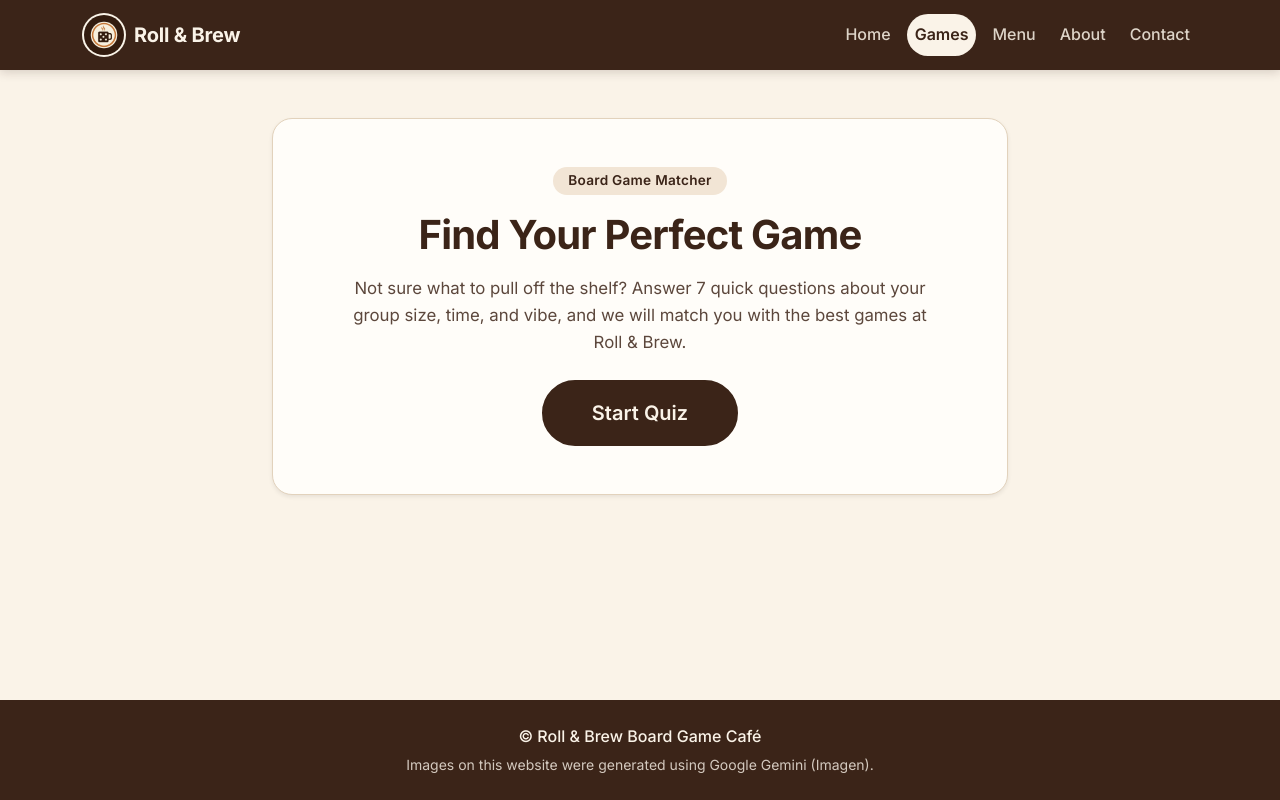
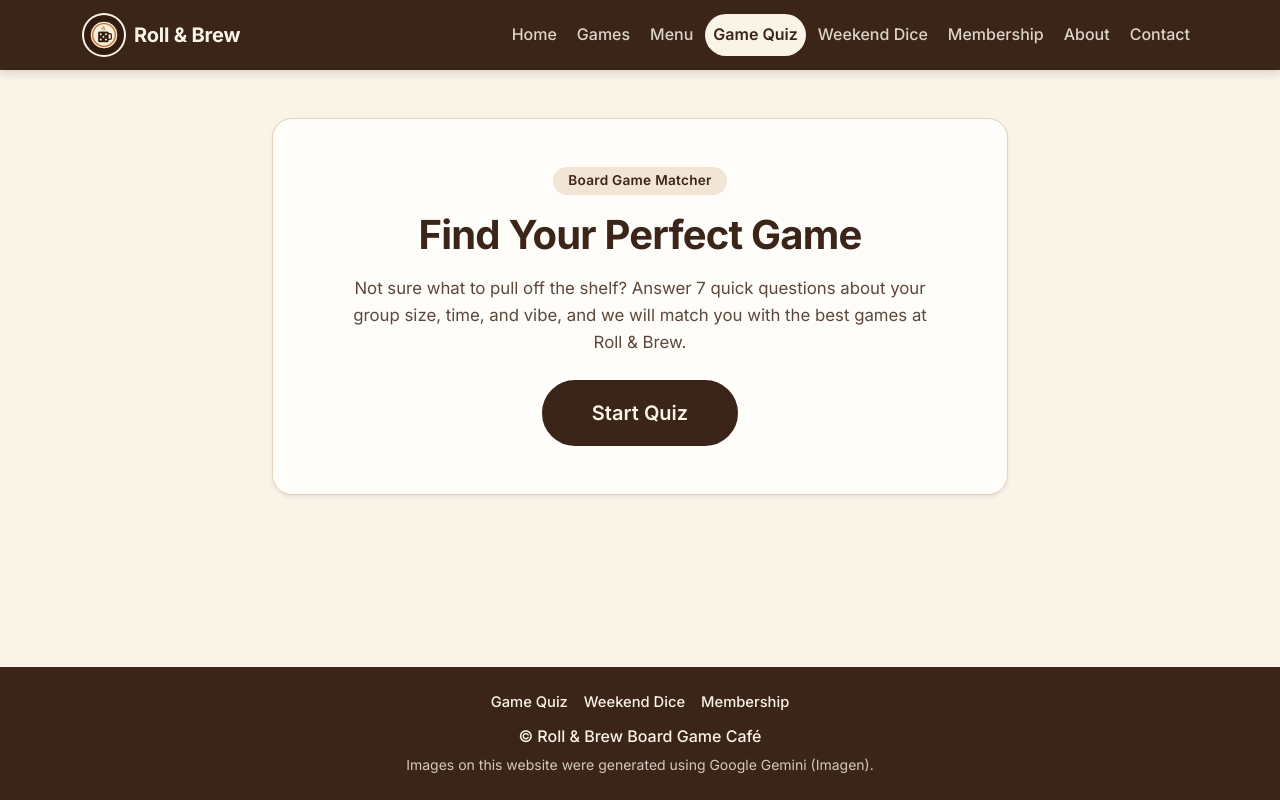
Before and after one commit to Muhammad-Talha-Khan2058/SE-E_Group03_RollAndBrew, a plain HTML site: page pages/quiz.html in a window 1280 px wide. Drawn offline with nearby package versions, Linux system fonts and the light colour scheme.

Commit message:
Linked 3 pages together and did some changes

```diff
--- a/css/dice.css
+++ b/css/dice.css
@@ -557,6 +557,21 @@ button:focus-visible,
   color: #E2CEB7;
 }
 
+.footer-nav-link {
+  color: #FAF3E8;
+  font-weight: 500;
+  font-size: 0.92rem;
+  text-decoration: none;
+  border-bottom: 1px solid transparent;
+  transition: border-color 0.2s ease, opacity 0.2s ease;
+}
+
+.footer-nav-link:hover,
+.footer-nav-link:focus-visible {
+  color: #FFFFFF;
+  border-bottom-color: var(--cafe-accent-soft);
+}
+
 /* ==========================================================================
    Reduced Motion Accessibility Support
    ========================================================================== */
--- a/css/membership.css
+++ b/css/membership.css
@@ -666,6 +666,21 @@ body {
   color: rgba(250, 243, 232, 0.78);
 }
 
+.footer-nav-link {
+  color: #FAF3E8;
+  font-weight: 500;
+  font-size: 0.92rem;
+  text-decoration: none;
+  border-bottom: 1px solid transparent;
+  transition: border-color 0.2s ease, opacity 0.2s ease;
+}
+
+.footer-nav-link:hover,
+.footer-nav-link:focus-visible {
+  color: #FFFFFF;
+  border-bottom-color: #FAF3E8;
+}
+
 @media (max-width: 575.98px) {
   .hero-card,
   .calculator-card,
--- a/css/quiz.css
+++ b/css/quiz.css
@@ -425,6 +425,21 @@ button:focus-visible,
   color: rgba(250, 243, 232, 0.8);
 }
 
+.footer-nav-link {
+  color: var(--bg-cream);
+  font-weight: 500;
+  font-size: 0.92rem;
+  text-decoration: none;
+  border-bottom: 1px solid transparent;
+  transition: border-color 0.2s ease, opacity 0.2s ease;
+}
+
+.footer-nav-link:hover,
+.footer-nav-link:focus-visible {
+  color: #FFFFFF;
+  border-bottom-color: var(--bg-cream);
+}
+
 /* Small screen refinements */
 @media (max-width: 575.98px) {
   .question-title {
--- a/pages/quiz.html
+++ b/pages/quiz.html
@@ -34,21 +34,30 @@
         </button>
 
         <div class="collapse navbar-collapse justify-content-end" id="primaryNav">
-          <ul class="navbar-nav gap-lg-2 mt-3 mt-lg-0">
+          <ul class="navbar-nav gap-lg-1 mt-3 mt-lg-0">
             <li class="nav-item">
-              <a class="nav-link" href="../index.html">Home</a>
+              <a class="nav-link text-nowrap" href="../index.html">Home</a>
             </li>
             <li class="nav-item">
-              <a class="nav-link active" href="games.html" aria-current="page">Games</a>
+              <a class="nav-link text-nowrap" href="games.html">Games</a>
             </li>
             <li class="nav-item">
-              <a class="nav-link" href="menu.html">Menu</a>
+              <a class="nav-link text-nowrap" href="menu.html">Menu</a>
             </li>
             <li class="nav-item">
-              <a class="nav-link" href="about.html">About</a>
+              <a class="nav-link active text-nowrap" href="quiz.html" aria-current="page">Game Quiz</a>
             </li>
             <li class="nav-item">
-              <a class="nav-link" href="contact.html">Contact</a>
+              <a class="nav-link text-nowrap" href="dice.html">Weekend Dice</a>
+            </li>
+            <li class="nav-item">
+              <a class="nav-link text-nowrap" href="membership.html">Membership</a>
+            </li>
+            <li class="nav-item">
+              <a class="nav-link text-nowrap" href="about.html">About</a>
+            </li>
+            <li class="nav-item">
+              <a class="nav-link text-nowrap" href="contact.html">Contact</a>
             </li>
           </ul>
         </div>
@@ -142,6 +151,12 @@
               <a href="games.html" class="btn btn-cafe-secondary">
                 Back to Games
               </a>
+              <a href="dice.html" class="btn btn-cafe-outline">
+                Weekend Dice
+              </a>
+              <a href="membership.html" class="btn btn-cafe-outline">
+                Club Membership
+              </a>
             </div>
 
             <p id="save-feedback" class="text-center mt-3 mb-0 save-feedback" role="status" aria-live="polite"></p>
@@ -155,6 +170,11 @@
   <!-- Site Footer -->
   <footer class="site-footer py-4 mt-auto">
     <div class="container text-center">
+      <nav aria-label="Roll &amp; Brew pages" class="d-flex flex-wrap justify-content-center gap-3 mb-2">
+        <a class="footer-nav-link" href="quiz.html" aria-current="page">Game Quiz</a>
+        <a class="footer-nav-link" href="dice.html">Weekend Dice</a>
+        <a class="footer-nav-link" href="membership.html">Membership</a>
+      </nav>
       <p class="mb-1 fw-medium">&copy; Roll &amp; Brew Board Game Café</p>
       <p class="mb-0 small footer-attribution">Images on this website were generated using Google Gemini (Imagen).</p>
     </div>
```
Also changed, not shown: pages/dice.html (+17 -6 lines), pages/membership.html (+17 -6 lines), 1 other file.
